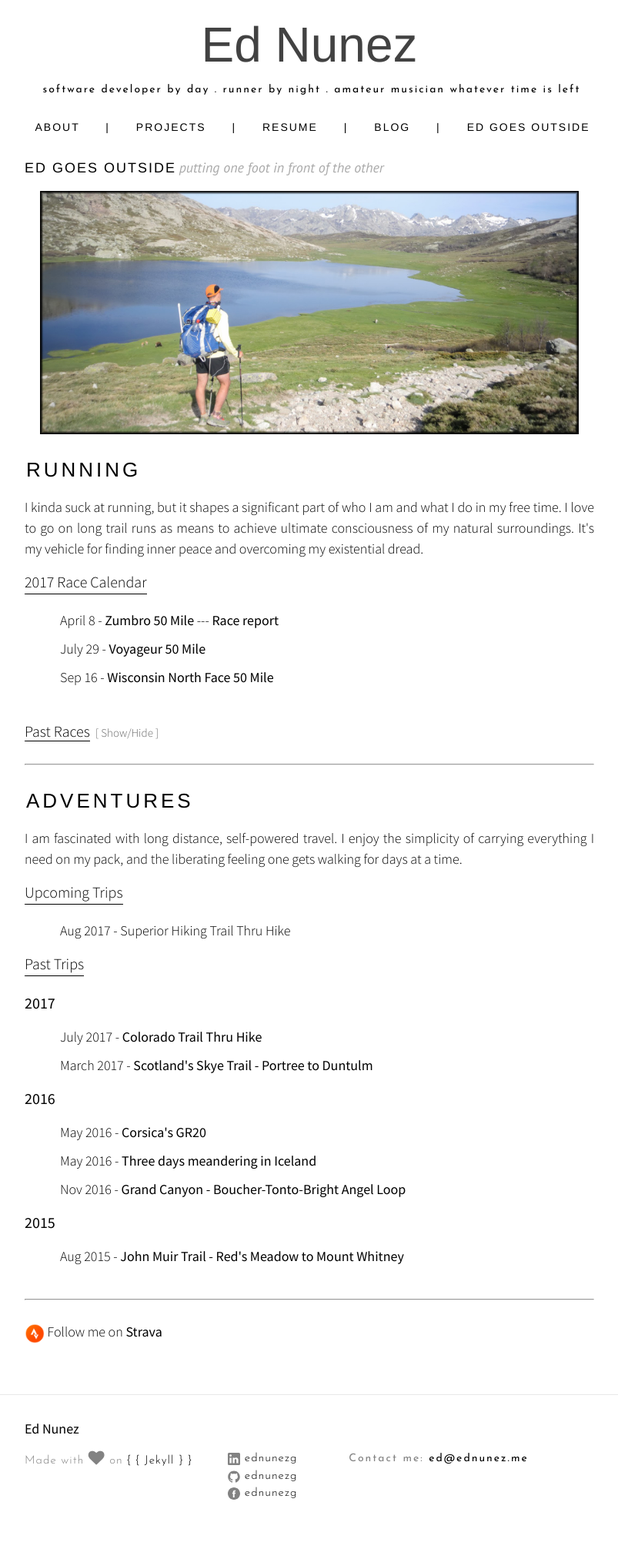
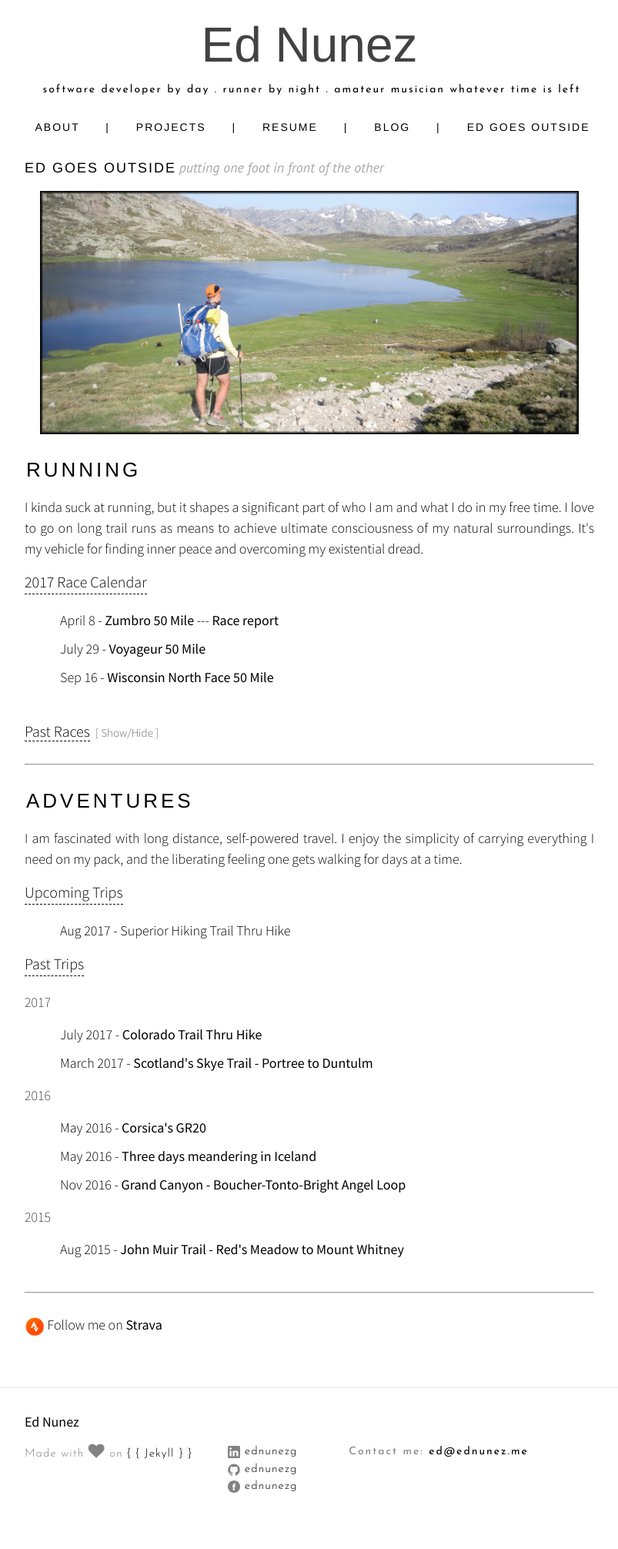
Before and after one commit to ednunezg/ednunezg.github.io, a Jekyll site: the page built from outside.md, in a window 1280 px wide. Shown: the whole page at 77% size, without its empty margins (238-1041 px from the left). Built offline with Jekyll 4.4.1, drawn with Linux system fonts in a browser that asks for light colours; nearby versions of some CDN libraries.

Commit message:
Never satisfied with the site styles... but I think this will do for a while

```diff
--- a/css/style.scss
+++ b/css/style.scss
@@ -879,12 +879,13 @@ pre {
       font-weight: 300;
       display: inline-block;
       text-decoration: none;
-      border-bottom: 1px solid black;
+      border-bottom: 1px dashed black;
       margin-bottom: 1em;
     }
 
   h5 {
-      font-size: 20px;
+      font-size: 18px;
+      font-weight:100;
   }
 
   p {
```
Also changed, not shown: 2 other files.
